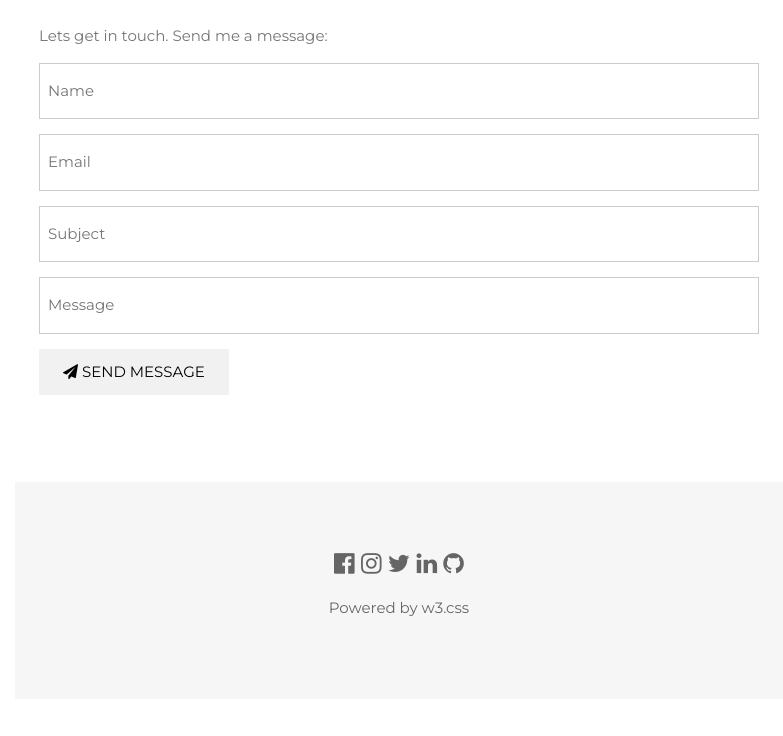
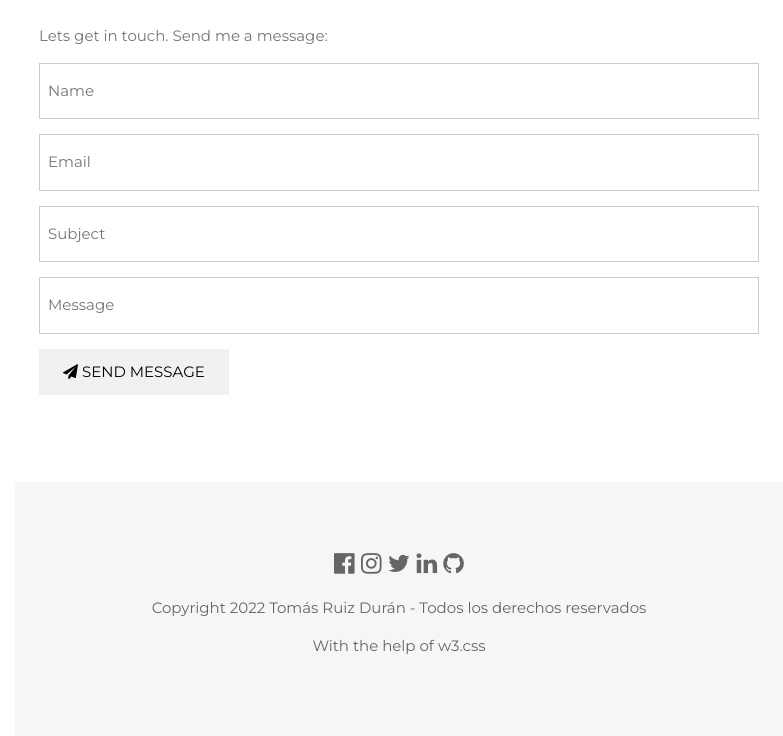
Before and after one commit to truizduran/my-portfolio, a plain HTML site: page index.html in a window 1280 px wide. Shown: the part 3052-3788 px from the top of the page, without its empty margins (497-1280 px from the left). Before the commit the page ends 3751 px from the top, so only its background shows below. Drawn offline with nearby package versions, Linux system fonts and the light colour scheme.

Commit message:
agregado de copy

```diff
--- a/index.html
+++ b/index.html
@@ -191,7 +191,8 @@
     <a class="fa fa-twitter w3-hover-opacity" href="https://twitter.com/tomiruizduran" target="_blank"></a>
     <a class="fa fa-linkedin w3-hover-opacity" href="https://www.linkedin.com/in/tomasruizduran" target="_blank" ></a>
     <a class="fa fa-github w3-hover-opacity" href="https://github.com/truizduran" target="_blank" ></a>
-    <p class="w3-medium">Powered by <a href="https://www.w3schools.com/w3css/default.asp" target="_blank" class="w3-hover-text-green">w3.css</a></p>
+    <p class="w3-medium">Copyright 2022  Tomás Ruiz Durán - Todos los derechos reservados</p>
+    <p class="w3-medium">With the help of <a href="https://www.w3schools.com/w3css/default.asp" target="_blank" class="w3-hover-text-green">w3.css</a></p>
     <!-- End footer -->
 </footer>
 
```
